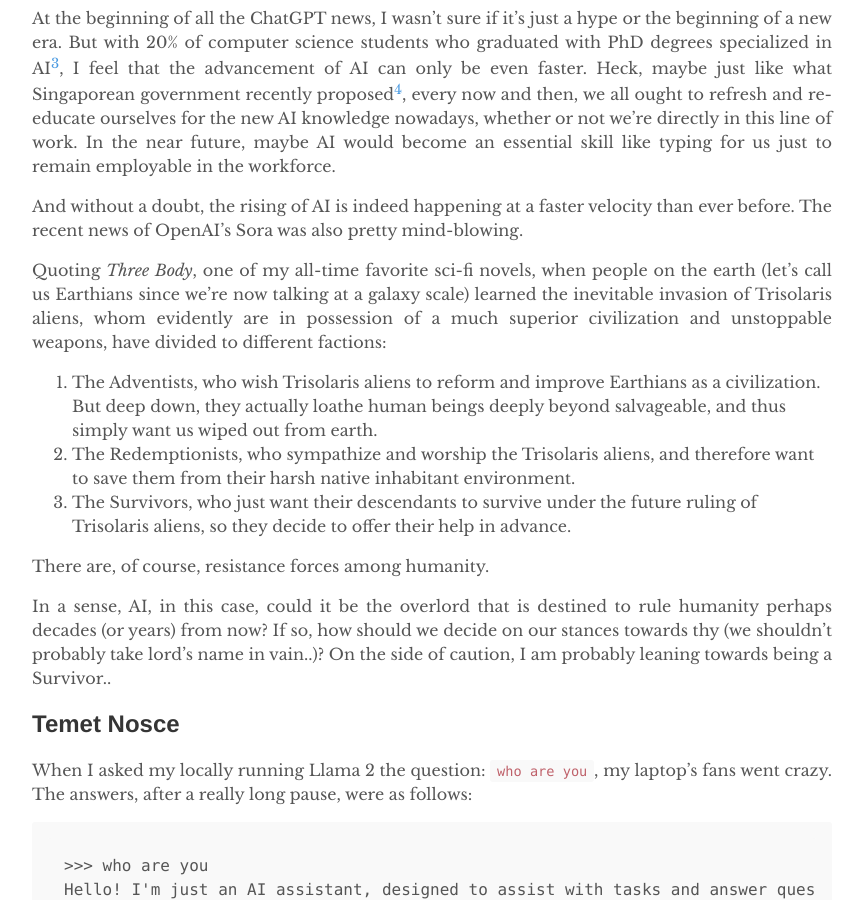
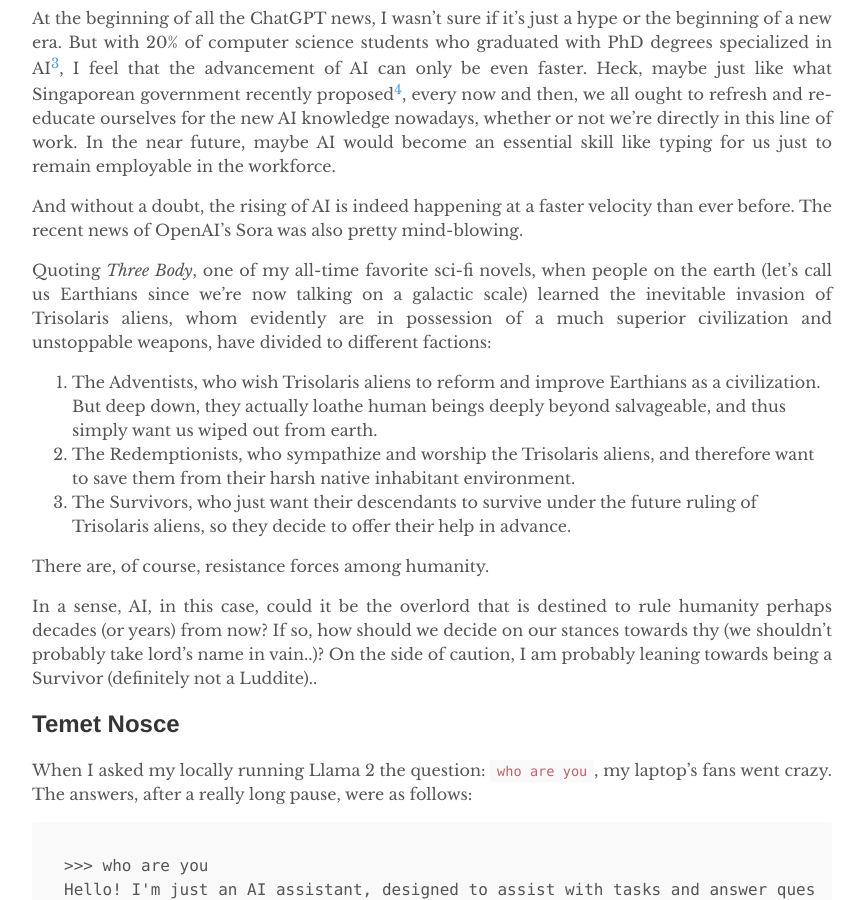
Before and after one commit to yuexiaofeng/yuexiaofeng.github.io, a Jekyll site: the page built from _posts/2024-03-03-ai-notes-llm.md, in a window 1280 px wide and 900 px high, scrolled down 5679 px. Shown: the whole window, without its empty margins (208-1073 px from the left). Built offline with Jekyll 4.4.1, drawn with Linux system fonts in a browser that asks for light colours.

Commit message:
updated llm post

```diff
--- a/_posts/2024-03-03-ai-notes-llm.md
+++ b/_posts/2024-03-03-ai-notes-llm.md
@@ -101,7 +101,7 @@
 
 And without a doubt, the rising of AI is indeed happening at a faster velocity than ever before. The recent news of OpenAI's Sora was also pretty mind-blowing.
 
-Quoting *Three Body*, one of my all-time favorite sci-fi novels, when people on the earth (let's call us Earthians since we're now talking at a galaxy scale) learned the inevitable invasion of Trisolaris aliens, whom evidently are in possession of a much superior civilization and unstoppable weapons, have divided to different factions:
+Quoting *Three Body*, one of my all-time favorite sci-fi novels, when people on the earth (let's call us Earthians since we're now talking on a galactic scale) learned the inevitable invasion of Trisolaris aliens, whom evidently are in possession of a much superior civilization and unstoppable weapons, have divided to different factions:
 
 1. The Adventists, who wish Trisolaris aliens to reform and improve Earthians as a civilization. But deep down, they actually loathe human beings deeply beyond salvageable, and thus simply want us wiped out from earth.
 2. The Redemptionists, who sympathize and worship the Trisolaris aliens, and therefore want to save them from their harsh native inhabitant environment.
@@ -109,7 +109,7 @@
 
 There are, of course, resistance forces among humanity.
 
-In a sense, AI, in this case, could it be the overlord that is destined to rule humanity perhaps decades (or years) from now? If so, how should we decide on our stances towards thy (we shouldn't probably take lord's name in vain..)? On the side of caution, I am probably leaning towards being a Survivor..
+In a sense, AI, in this case, could it be the overlord that is destined to rule humanity perhaps decades (or years) from now? If so, how should we decide on our stances towards thy (we shouldn't probably take lord's name in vain..)? On the side of caution, I am probably leaning towards being a Survivor (definitely not a Luddite)..
 
 ## Temet Nosce
 
```
